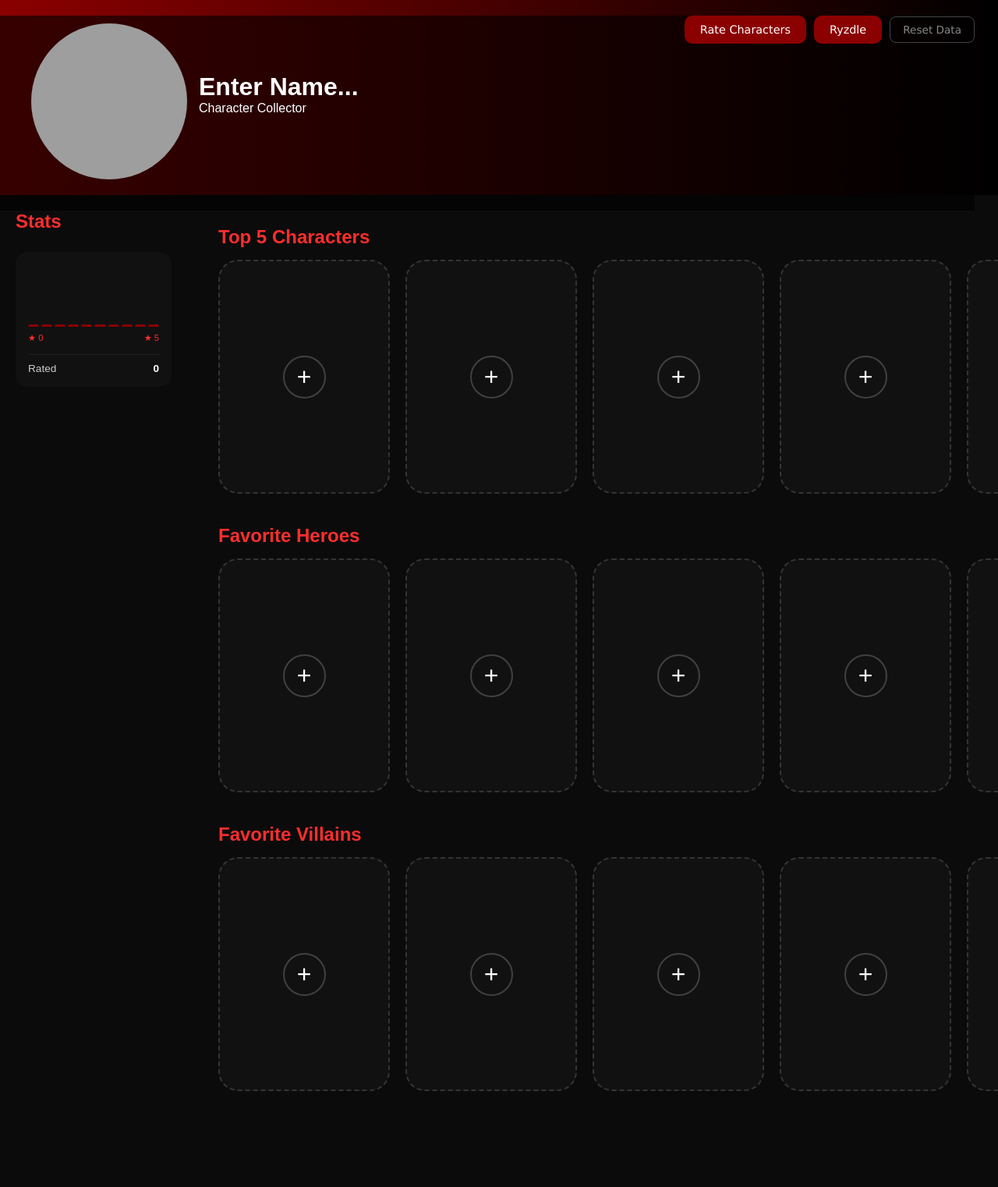
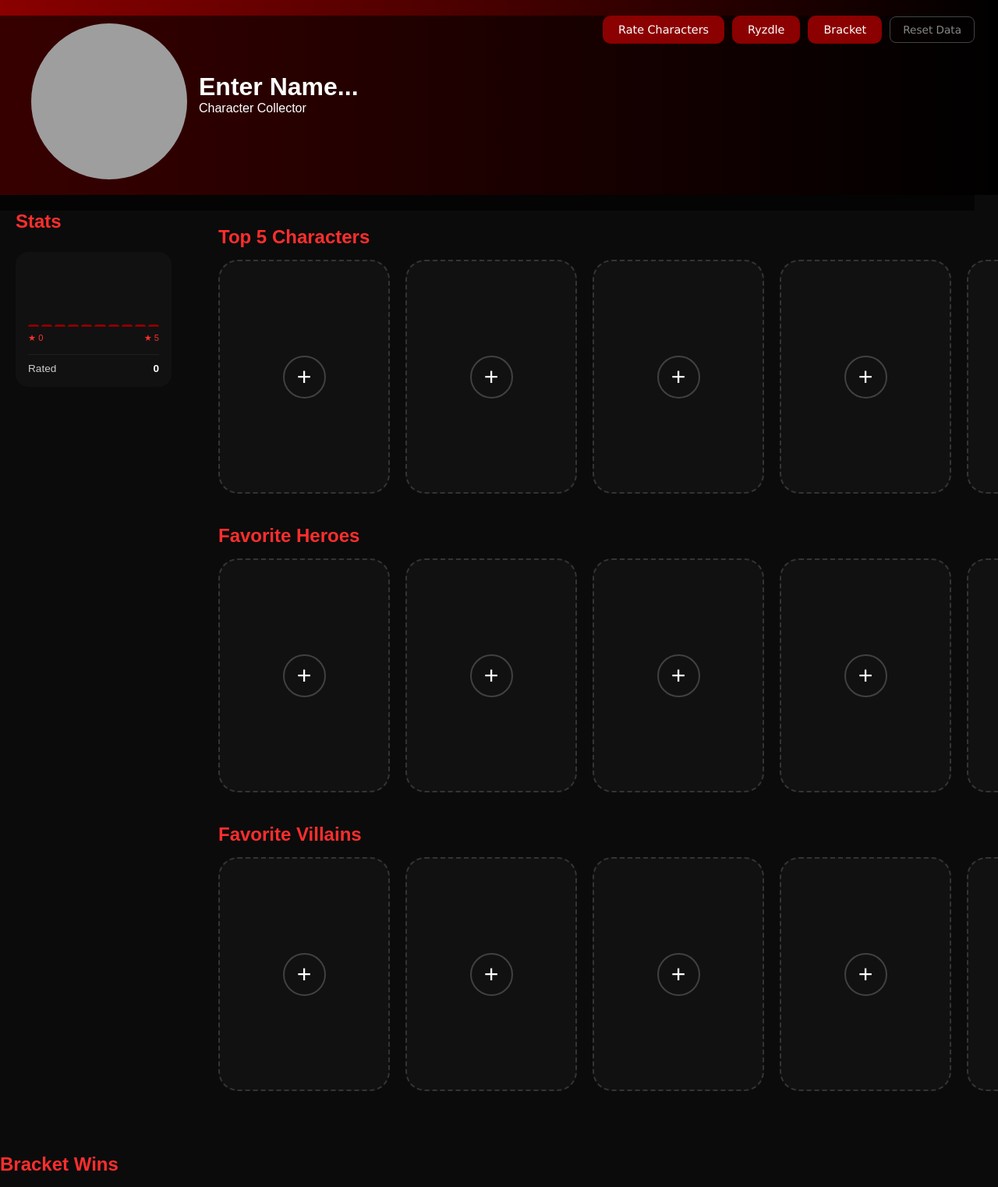
Before and after one commit to Ryzln/Ryzlde, a plain HTML site: page index.html in a window 1280 px wide. Shown: the top 1522 px of the page at 78% size. Before the commit the page ends 1479 px from the top, so only its background shows below. Drawn offline with Linux system fonts and the light colour scheme; grey boxes are pictures that could not be loaded.

Commit message:
Update index.html

```diff
--- a/index.html
+++ b/index.html
@@ -21,6 +21,7 @@
     <div class="banner-buttons">
         <a href="ratings.html" class="rate-all-btn">Rate Characters</a>
         <a href="ryzdle.html" class="ryzdle">Ryzdle</a>
+        <a href="bracket.html" class="rate-all-btn">Bracket</a>
         <button class="reset-btn" onclick="resetData()">Reset Data</button>
     </div>
 </header>
@@ -107,6 +108,10 @@
         </div>
     </div>
 </div>
+<div class="wins-sidebar">
+    <h2>Bracket Wins</h2>
+    <div id="wins-list"></div>
+</div>
 <script src="characters.js"></script>
 
 </body>
```
